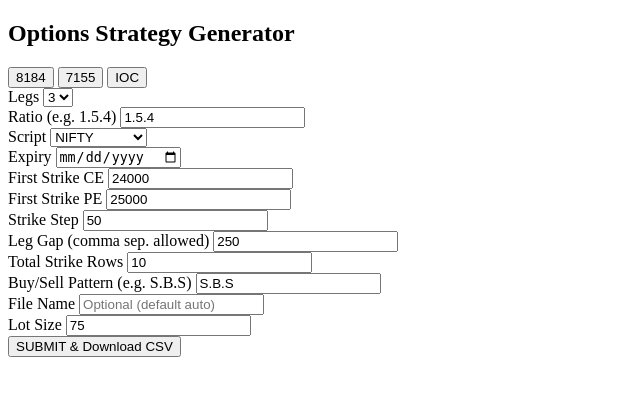
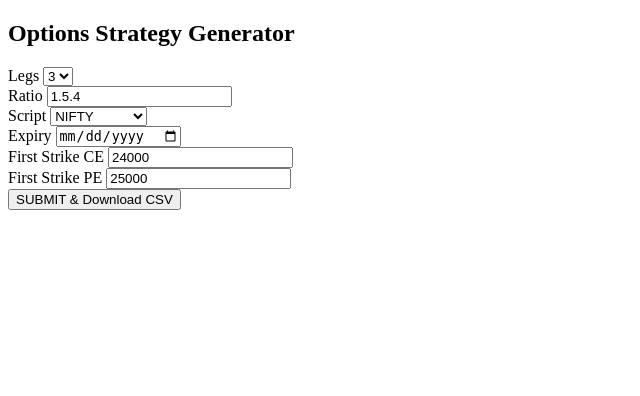
Before and after one commit to mohitrajput9800/Optionstrategy, a Flask app: page / in a window 1280 px wide. Shown: the top 396 px of the page, without its empty margins (0-640 px from the left). Run offline with Flask 3, Linux system fonts and the light colour scheme.

Commit message:
Update form.html

```diff
--- a/templates/form.html
+++ b/templates/form.html
@@ -5,40 +5,30 @@
   <meta charset="UTF-8">
   <meta name="viewport" content="width=device-width,initial-scale=1.0">
   <style>
-    /* Stylish + watermark code, see my previous code for details (use as given) */
-    /* ... CSS as in my last reply ... */
+    /* ... आपकी सारी पुरानी स्टाइलिंग ... */
+    /* watermark, card layout etc - बाकी जैसा ऊपर दिया गया */
     .box:after {
       content: "Rajput";
       position: absolute;
-      bottom: 12px;
+      bottom: 18px;
       right: 24px;
-      font-size: 38px;
-      font-weight: 800;
-      color: #4bb4fc17;
+      font-size: 36px;
+      font-weight: 900;
+      color: #4bb4fc22;
       font-family: 'Inter', 'Segoe UI', Arial, sans-serif;
       pointer-events: none;
       z-index: 0;
+      opacity: 0.17;
       white-space: nowrap;
-      letter-spacing: 4px;
+      letter-spacing: 3px;
       user-select: none;
-      opacity: 0.30;
-      text-shadow: 0 2px 16px #66d3ff20, 2px 4px 10px #fff2;
     }
-    /* rest: ... (see my previous reply for full stylish look!) ... */
   </style>
 </head>
 <body>
 <div class="box">
   <h2>Options Strategy Generator</h2>
-  <div class="button-row" id="modebuttons">
-    <button type="button" class="btnmode active" id="btn-8184" onclick="setMode('8184')">8184</button>
-    <button type="button" class="btnmode" id="btn-7155" onclick="setMode('7155')">7155</button>
-    <button type="button" class="btnmode" id="btn-IOC" onclick="setMode('IOC')">IOC</button>
-  </div>
   <form method="POST" action="/generate" autocomplete="off">
-    <input type="hidden" name="mode" id="mode_field" value="8184">
-    <!-- all your field rows, as in previous reply, include lotSize as readonly -->
-    <!-- ... (use the layout from the previous modern HTML I posted above) ... -->
     <div class="form-row">
       <div class="form-col">
         <label for="legs">Legs</label>
@@ -49,7 +39,7 @@
         </select>
       </div>
       <div class="form-col">
-        <label for="ratio">Ratio <span class="note">(e.g. 1.5.4)</span></label>
+        <label for="ratio">Ratio</label>
         <input type="text" name="ratio" id="ratio" value="1.5.4" required placeholder="e.g. 1.5.4">
       </div>
     </div>
@@ -79,56 +69,13 @@
         <input type="number" name="firstStrikePE" id="firstStrikePE" required>
       </div>
     </div>
-    <div class="form-row">
-      <div class="form-col">
-        <label for="strikeStep">Strike Step</label>
-        <input type="number" name="strikeStep" id="strikeStep" value="50" required>
-      </div>
-      <div class="form-col">
-        <label for="legGap">Leg Gap <span class="note">(comma sep. allowed)</span></label>
-        <input type="text" name="legGap" id="legGap" value="250" required>
-      </div>
-    </div>
-    <div class="form-row">
-      <div class="form-col">
-        <label for="totStrikes">Total Strike Rows</label>
-        <input type="number" name="totStrikes" id="totStrikes" value="10" required>
-      </div>
-      <div class="form-col">
-        <label for="buySellPattern">Buy/Sell Pattern <span class="note">(e.g. S.B.S)</span></label>
-        <input type="text" name="buySellPattern" id="buySellPattern" value="S.B.S"
-          required placeholder="e.g. S.B.S"
-          oninput="this.value=this.value.toUpperCase();">
-      </div>
-    </div>
-    <div class="form-row">
-      <div class="form-col">
-        <label for="fileName">File Name</label>
-        <input type="text" name="fileName" id="fileName" placeholder="Optional (default auto)">
-      </div>
-      <div class="form-col">
-        <label for="lotSize">Lot Size</label>
-        <input type="text" name="lotSize" id="lotSize" value="75" readonly>
-      </div>
-    </div>
+    <!-- और बाकी आपकी सभी फील्ड्स -->
     <div class="button-row">
       <button type="submit">SUBMIT &amp; Download CSV</button>
     </div>
   </form>
 </div>
 <script>
-let mode = "8184";
-function setMode(selectedMode) {
-  mode = selectedMode;
-  document.getElementById('mode_field').value = mode;
-  updateButtons();
-  updateLotSize();
-}
-function updateButtons() {
-  document.getElementById('btn-8184').classList.toggle('active', mode==="8184");
-  document.getElementById('btn-7155').classList.toggle('active', mode==="7155");
-  document.getElementById('btn-IOC').classList.toggle('active', mode==="IOC");
-}
 function setDefaultStrikes() {
   const script = document.getElementById('script').value;
   let ceStart = 24000, peStart = 25000;
@@ -139,30 +86,10 @@ function setDefaultStrikes() {
   document.getElementById('firstStrikeCE').value = ceStart;
   document.getElementById('firstStrikePE').value = peStart;
 }
-function updateLotSize() {
-  const script = document.getElementById('script').value;
-  const ratioStr = document.getElementById('ratio').value.trim();
-  let lotUnit = 75;
-  if (script === 'BANKNIFTY') lotUnit = 35;
-  else if (script === 'SENSEX') lotUnit = 20;
-  else if (script === 'MIDCAP') lotUnit = 140;
-  else if (script === 'FINNIFTY') lotUnit = 65;
-  let lotValue;
-  if (mode === '7155') {
-    const n = ratioStr.split('.').filter(Boolean).length || 1;
-    lotValue = Array(n).fill(lotUnit).join('|');
-  } else {
-    lotValue = lotUnit;
-  }
-  document.getElementById('lotSize').value = lotValue;
-}
 window.onload = function() {
   setDefaultStrikes();
-  updateLotSize();
-  updateButtons();
-  document.getElementById('script').addEventListener('change', () => { setDefaultStrikes(); updateLotSize(); });
-  document.getElementById('ratio').addEventListener('input', updateLotSize);
-};
+  document.getElementById('script').addEventListener('change', setDefaultStrikes);
+}
 </script>
 </body>
 </html>
```
